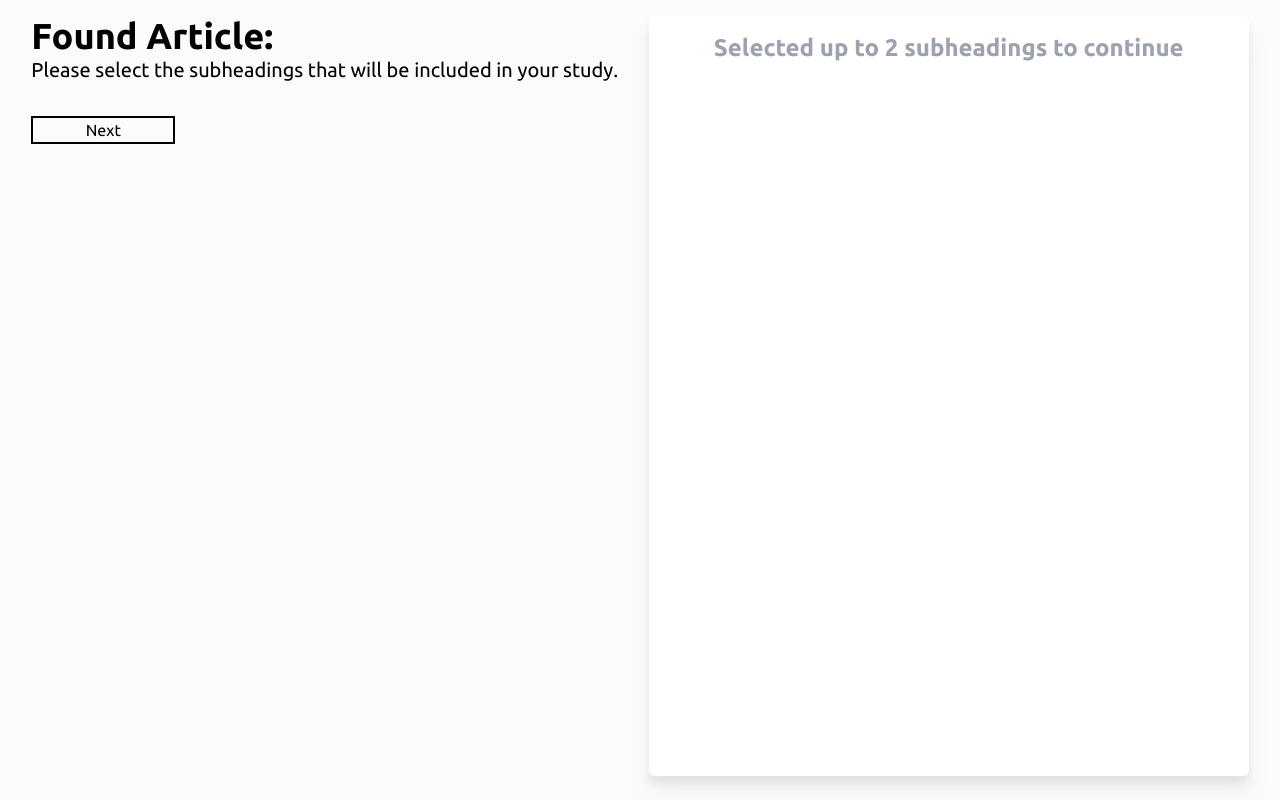
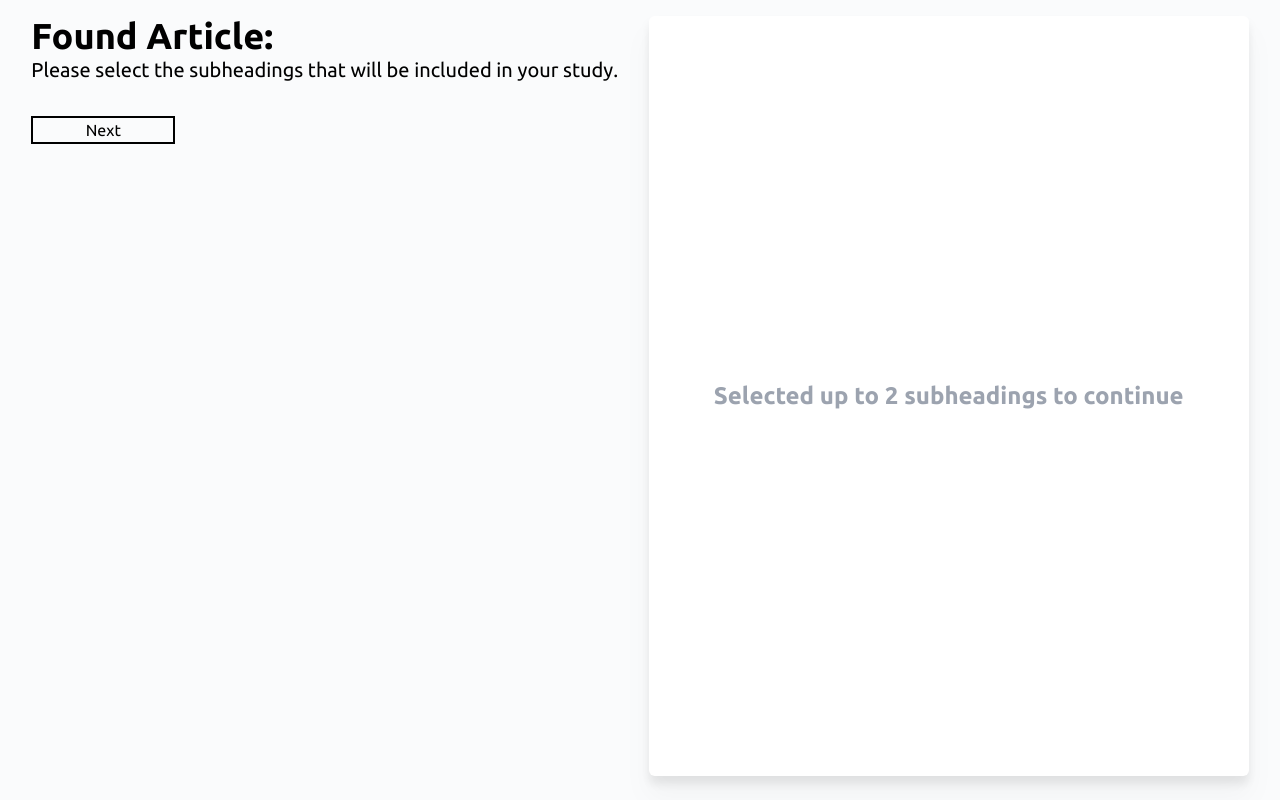
Before and after one commit to styled-man/story-blitz, a Next.js app in the folder frontend/: page /selection in a window 1280 px wide. Built offline with nearby package versions, Linux system fonts and the light colour scheme.

Commit message:
Added fix height for scroll bar

```diff
--- a/frontend/components/PreviewWindow.tsx
+++ b/frontend/components/PreviewWindow.tsx
@@ -10,7 +10,7 @@ interface PreviewWindowProps {
 
 function PreviewWindow({ sections, selectedSections }: PreviewWindowProps) {
     return (
-        <article className="w-[600px] min-h-[95vh] drop-shadow-xl rounded-md bg-container p-4 overflow-scroll">
+        <article className="w-[600px] h-[95vh] drop-shadow-xl rounded-md bg-container p-4 overflow-scroll">
             {sections.length > 0 ? (
                 <>
                     <h1 className=" text-3xl font-bold">Parsed Content:</h1>
```
